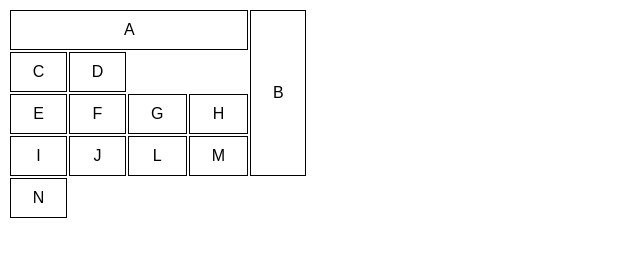
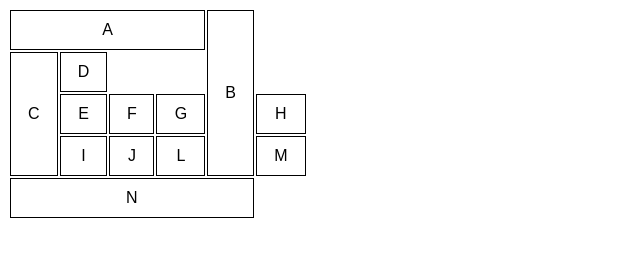
Before and after one commit to Anderson0517/html-css, a plain HTML site: page exercícios/Desafios/módulo 1/D013/desafio013b.html in a window 1280 px wide. Shown: the whole page, without its empty margins (0-640 px from the left). Drawn offline with Linux system fonts and the light colour scheme.

Commit message:
criar nova tabela

```diff
--- a/exercícios/Desafios/módulo 1/D013/desafio013b.html
+++ b/exercícios/Desafios/módulo 1/D013/desafio013b.html
@@ -27,7 +27,8 @@
 
         </tr>
         <tr>
-            <td>C</td>
+            <td rowspan="3
+            ">C</td>
             <td>D</td>
         </tr>
         <tr>
@@ -45,7 +46,7 @@
 
         </tr>
         <tr>
-            <td>N</td>
+            <td colspan="5">N</td>
         </tr>
 
     </table>
```
Also changed, not shown: exercícios/ex023/dtabela004.html (added, +11 -0 lines).
